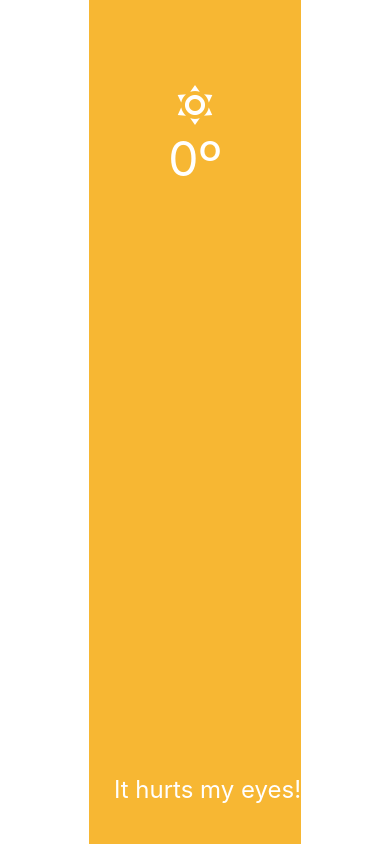
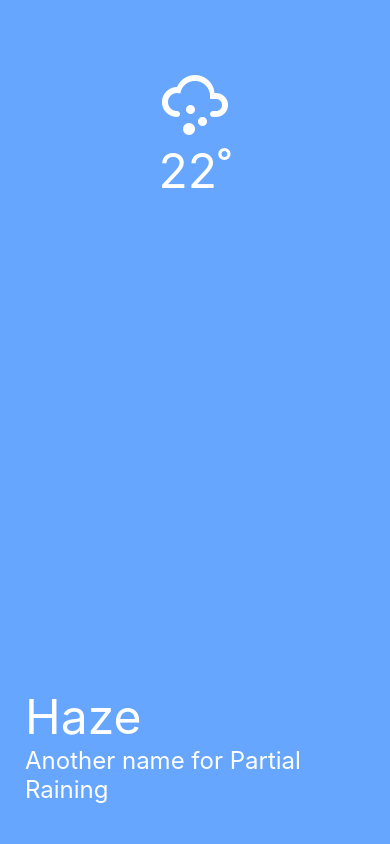
Before and after one commit to teustoscano/minimalistWeather, a React Native app: screen / in a window 390 px wide. Built offline with nearby package versions, Linux system fonts and the light colour scheme; no server answers.

Commit message:
Dynamially change backgroun based on weather conditions

```diff
--- a/App.js
+++ b/App.js
@@ -45,7 +45,7 @@ export default class App extends React.Component {
     return (
       <View style={styles.container}>
         {isLoading ? (
-          <Weather weather={this.state.weatherCondition} temperature={this.state.temperature} />
+          <Weather weather={'Haze'} temperature={22} />
         ) : (
           <View>
             <Text>Minimal Weather App</Text>
--- a/components/Weather.js
+++ b/components/Weather.js
@@ -1,20 +1,38 @@
 import React from 'react';
 import { View, Text, StyleSheet } from 'react-native';
 import { MaterialCommunityIcons } from '@expo/vector-icons';
+import PropTypes from 'prop-types';
+import { weatherConditions } from '../utils/WeatherConditions';
 
 const Weather = ({ weather, temperature }) => {
-	return(
-		<View style={styles.weatherContainer}>
+  return (
+    <View
+      style={[
+        styles.weatherContainer,
+        { backgroundColor: weatherConditions[weather].color }
+      ]}
+    >
       <View style={styles.headerContainer}>
-				<MaterialCommunityIcons size={48} name="weather-sunny" color={'#fff'} />
-				<Text style={styles.tempText}>{temperature}º</Text>
+        <MaterialCommunityIcons
+          size={72}
+          name={weatherConditions[weather].icon}
+          color={'#fff'}
+        />
+        <Text style={styles.tempText}>{temperature}˚</Text>
       </View>
       <View style={styles.bodyContainer}>
-				<Text style={styles.title}>{weather}</Text>
-				<Text style={styles.subtitle}>It hurts my eyes!</Text>
+        <Text style={styles.title}>{weatherConditions[weather].title}</Text>
+        <Text style={styles.subtitle}>
+          {weatherConditions[weather].subtitle}
+        </Text>
       </View>
     </View>
   );
+};
+
+Weather.propTypes = {
+	temperature: PropTypes.number.isRequired,
+	weather: PropTypes.string
 };
 
 const styles = StyleSheet.create({
--- /dev/null
+++ b/utils/WeatherConditions.js
@@ -0,0 +1,51 @@
+export const weatherConditions = {
+  Rain: {
+    color: '#005BEA',
+    title: 'Raining',
+    subtitle: 'Get a cup of coffee',
+    icon: 'weather-rainy'
+  },
+  Clear: {
+    color: '#f7b733',
+    title: 'So Sunny',
+    subtitle: 'It is hurting my eyes',
+    icon: 'weather-sunny'
+  },
+  Thunderstorm: {
+    color: '#616161',
+    title: 'A Storm is coming',
+    subtitle: 'Because Gods are angry',
+    icon: 'weather-lightning'
+  },
+  Clouds: {
+    color: '#1F1C2C',
+    title: 'Clouds',
+    subtitle: 'Everywhere',
+    icon: 'weather-cloudy'
+  },
+
+  Snow: {
+    color: '#00d2ff',
+    title: 'Snow',
+    subtitle: 'Get out and build a snowman for me',
+    icon: 'weather-snowy'
+  },
+  Drizzle: {
+    color: '#076585',
+    title: 'Drizzle',
+    subtitle: 'Partially raining...',
+    icon: 'weather-hail'
+  },
+  Haze: {
+    color: '#66A6FF',
+    title: 'Haze',
+    subtitle: 'Another name for Partial Raining',
+    icon: 'weather-hail'
+  },
+  Mist: {
+    color: '#3CD3AD',
+    title: 'Mist',
+    subtitle: "Don't roam in forests!",
+    icon: 'weather-fog'
+  }
+};
```
Lines whose indentation alone changed are shown as unchanged.
